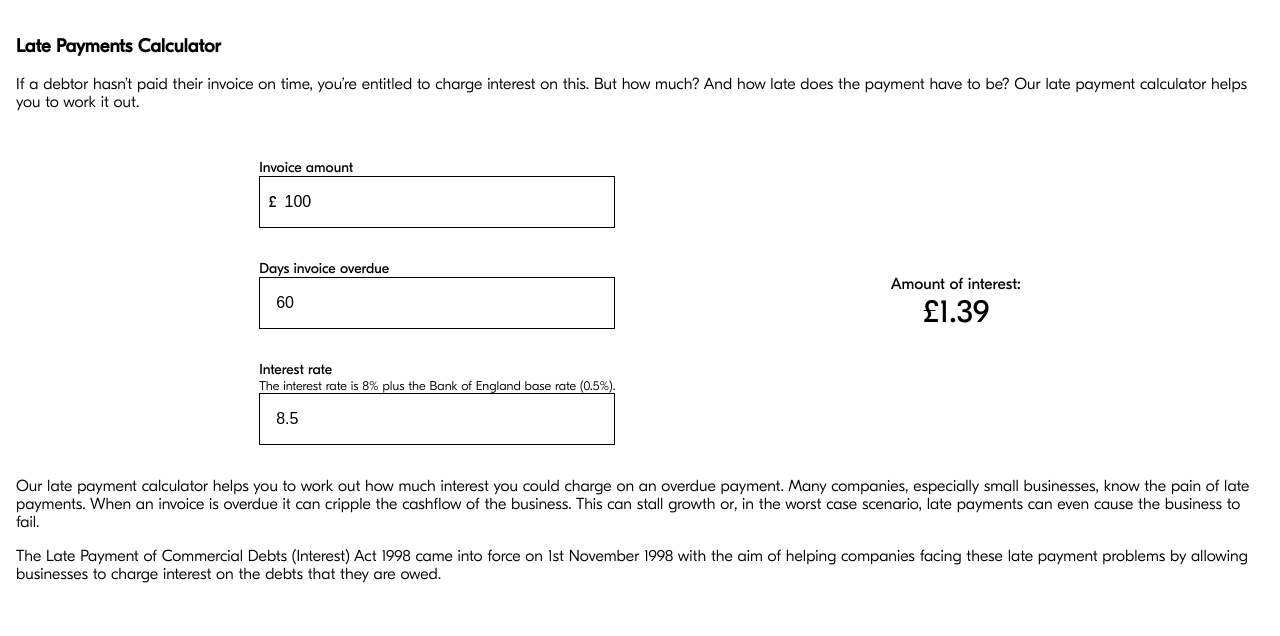
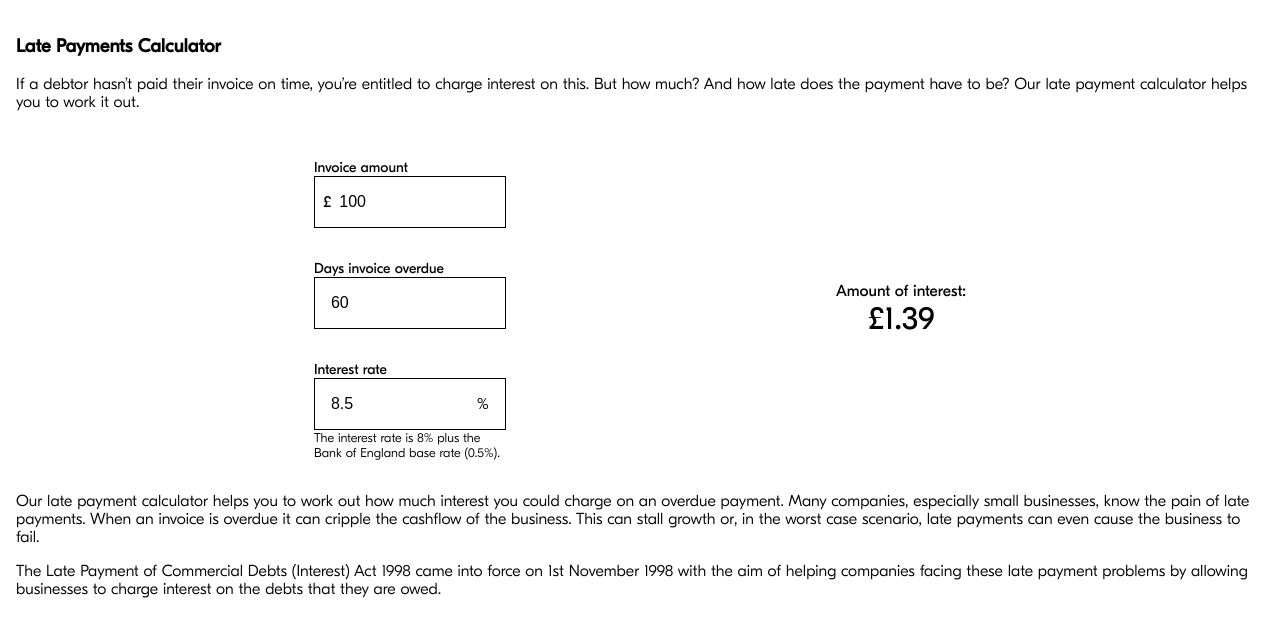
Before and after one commit to fluidly/late-payments-calculator, a website: page index.html in a window 1280 px wide. Drawn offline with Linux system fonts and the light colour scheme.

Commit message:
🧞‍♀️Added percentage sign and made input boxes smaller

```diff
--- a/index.css
+++ b/index.css
@@ -22,10 +22,17 @@ form {
   flex-direction: column;
 }
 
+.input_groups {
+  display: flex;
+  flex-direction: column;
+  align-items: center;
+}
+
 .input_group {
   display: flex;
   flex-direction: column;
   padding: 1rem;
+  max-width: 12rem;
 }
 
 .explanation {
@@ -55,13 +62,14 @@ form {
 .input_group input {
   padding: 1rem 0.5rem 1rem 0.5rem;
   font-size: 1rem;
-  width: 100%;
+  width: 50%;
   outline: none;
   border: 0;
 }
 
 .inline {
   display: inline;
+  position: relative;
 }
 
 .input_group .inline {
@@ -70,6 +78,11 @@ form {
   justify-content: stretch;
   display: flex;
   align-items: center;
+}
+
+.percentage {
+  position: absolute;
+  right: 1rem;
 }
 
 .input_group label {
--- a/index.html
+++ b/index.html
@@ -34,10 +34,11 @@
         </div>
         <div class="input_group">
           <label for="interest">Interest rate</label>
-          <span class="explanation">The interest rate is 8% plus the Bank of England base rate (0.5%). </span>
           <span class="inline">
             <input type="number" name="interest_rate" id="interest" value="8.75" class="form_input">
+            <span class = "percentage">%</span>
           </span>
+          <span class="explanation">The interest rate is 8% plus the Bank of England base rate (0.5%). </span>
         </div>
       </div>
 
```
